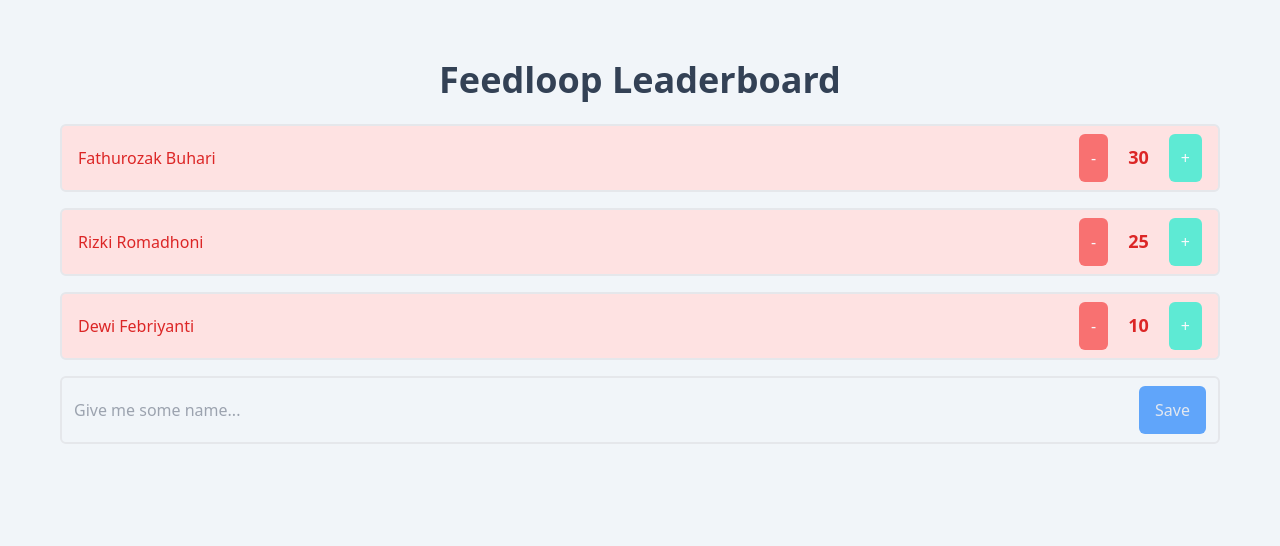
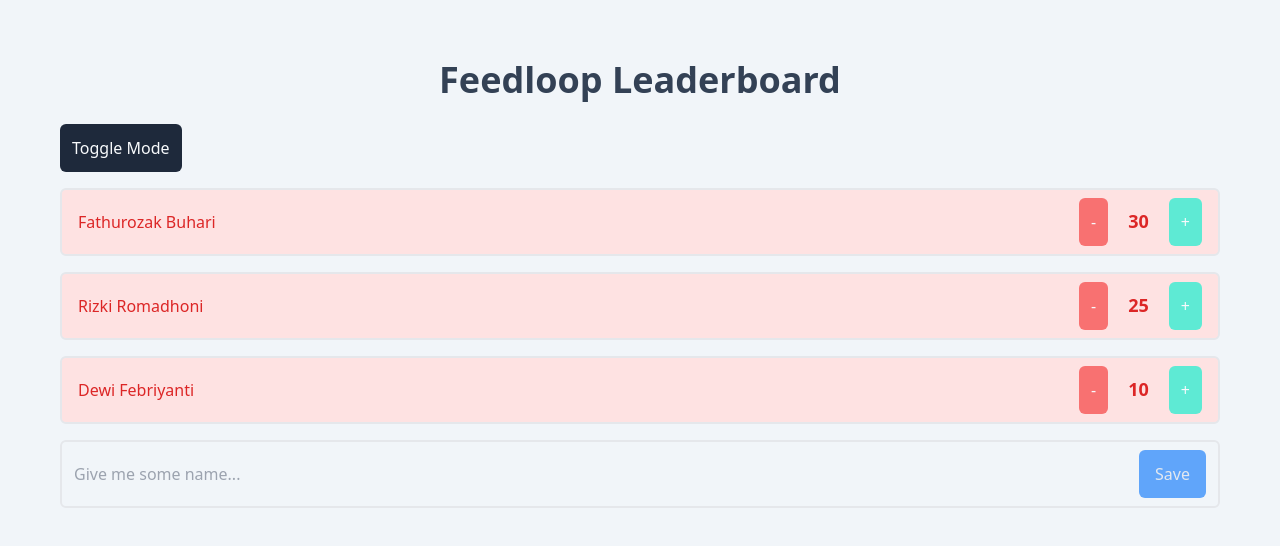
Before and after one commit to rizafahmi/react-for-designers-workshop, a React (Vite) app in the folder 5-react/1-react-dgn-vite/: page / in a window 1280 px wide. Shown: the top 546 px of the page. Built offline with nearby package versions, Linux system fonts and the light colour scheme.

Commit message:
Finish useContext

```diff
--- a/5-react/1-react-dgn-vite/src/App.tsx
+++ b/5-react/1-react-dgn-vite/src/App.tsx
@@ -3,6 +3,7 @@ import React, { useState } from 'react';
 import Players from './Players';
 import Form from './Form';
 import { ThemeProvider } from "./ThemeContext";
+import ToggleButton from './ToggleButton';
 import './App.css';
 
 function App() {
@@ -21,6 +22,7 @@ function App() {
     <ThemeProvider>
       <div className="container">
         <h1>Feedloop Leaderboard</h1>
+        <ToggleButton />
         <Players players={players} setPlayers={setPlayers} />
         <Form sendData={sendData} />
       </div>
--- a/5-react/1-react-dgn-vite/src/ThemeContext.tsx
+++ b/5-react/1-react-dgn-vite/src/ThemeContext.tsx
@@ -6,8 +6,8 @@ export const themes = {
       background: "bg-red-100"
     },
     dark: {
-      color: "#ffffff",
-      background: "#222222"
+      color: "text-red-200",
+      background: "bg-slate-800"
     }
 }
 
@@ -34,6 +34,7 @@ const useTheme = () => {
     if (context == undefined) {
         throw new Error("useTheme must be used within a ThemeProvider");
     }
+  console.log(context)
     return [context.theme, context.setTheme];
 };
 
--- /dev/null
+++ b/5-react/1-react-dgn-vite/src/ToggleButton.tsx
@@ -0,0 +1,18 @@
+import React from 'react';
+import useTheme, { themes } from './ThemeContext'
+
+function ToggleButton() {
+    const [ theme, setTheme ] = useTheme()
+    function handleToggleButton() {
+        setTheme(theme == themes.light ? themes.dark : themes.light)
+        console.log(theme)
+        document.body.className = theme.background;
+        console.log(theme)
+    }
+
+    return (
+        <button onClick={handleToggleButton} className="bg-slate-800">Toggle Mode</button>
+    )
+}
+
+export default ToggleButton
```
